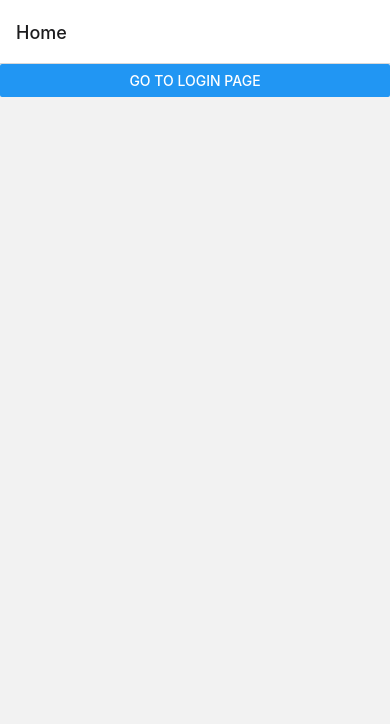
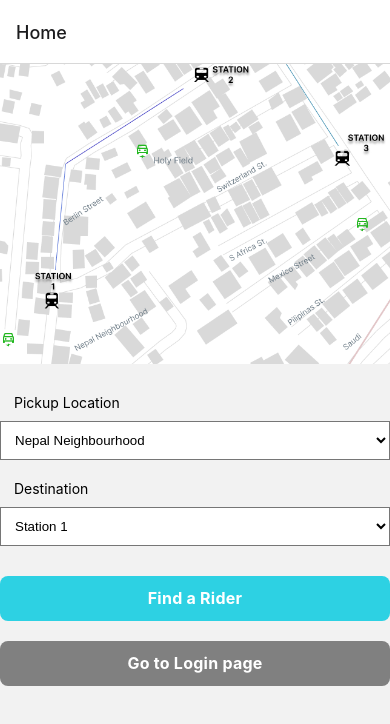
Before and after one commit to CroxxN/trabbler, a React Native app: screen /Home in a window 390 px wide. Shown: the top 724 px of the page. Built offline with nearby package versions, Linux system fonts and the light colour scheme.

Commit message:
home page

```diff
--- a/screens/Home.js
+++ b/screens/Home.js
@@ -1,11 +1,58 @@
-import { Text,View,Button} from "react-native";
+import { Text,View,Button,StyleSheet,Image,useWindowDimensions,Input} from "react-native";
 import { createNativeStackNavigator } from '@react-navigation/native-stack';
+import ButtonCus from './componenets/button'
+import mapImg from "../assets/maps.png"
+import { useState } from "react";
+import {useNavigation} from '@react-navigation/native'
+import { Picker } from '@react-native-picker/picker';
+
 
 
 export default function Home({navigation}){
+  const[pickUp,setPickUp]= useState("")
+  const[dropUp,setdropUp]= useState("")
+  const{height}= useWindowDimensions();
+
+
+
+  const findRider= ()=>{
+    console.warn("rider found")
+  }
     return(
   <View>
-    <Button
+    <Image
+            source={mapImg}
+            style={[styles.logo,{height: height * 0.5}]}
+             />
+
+    <Text style={{padding:10}}> Pickup Location</Text>
+
+     <Picker
+               style={{padding:10,backgroundColor:'white',marginBottom:10}}
+               selectedValue={pickUp}
+               onValueChange={value => setPickUp(value)}>
+              <Picker.Item label="Nepal Neighbourhood" value="Nepal Neighbourhood" />
+              <Picker.Item label="Berlin St" value="Berlin St" />
+              <Picker.Item label="Holy Field" value="Holy Field" />
+              <Picker.Item label="Switzerland St" value="Switzerland St" />
+              <Picker.Item label="S Africa St" value="S Africa St" />
+              <Picker.Item label="Mexico Street" value="Mexico Street" />
+              <Picker.Item label="Pilipinas" value="Pilipinas" />
+    </Picker>
+    <Text style={{padding:10}}> Destination</Text>
+
+    <Picker
+               style={{padding:10,backgroundColor:'white',marginBottom:10}}
+               selectedValue={dropUp}
+               onValueChange={value => setdropUp(value)}>
+              <Picker.Item label="Station 1" value="Station 1" />
+              <Picker.Item label="Station 2" value="Station 2" />
+              <Picker.Item label="Station 3" value="Station 3" />
+    </Picker>
+
+             <ButtonCus title="Find a Rider" onPress={findRider} theme="primary"/>
+    <ButtonCus
+        theme="secondary"
         title="Go to Login page"
         onPress={() => navigation.navigate('login')}
     />
@@ -14,3 +61,18 @@ export default function Home({navigation}){
     )
 
 };
+const styles= StyleSheet.create(
+  {   container:{
+      alignItems:'center',
+      padding:20
+
+
+  },
+      logo:{
+          width:'100%',
+          height:100,
+          maxHeight:300,
+          marginBottom:20
+      },
+  }
+);
```
Also changed, not shown: assets/maps.png (added).
